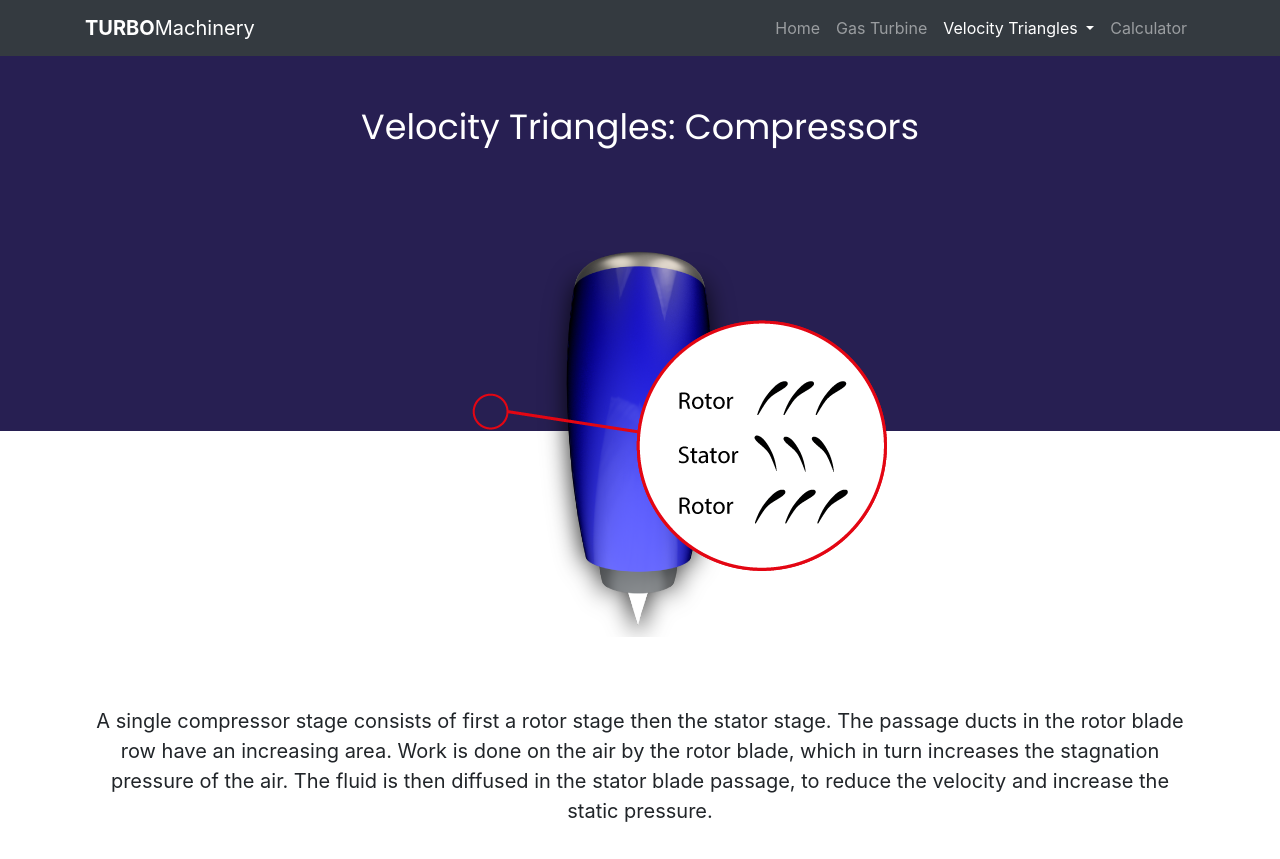
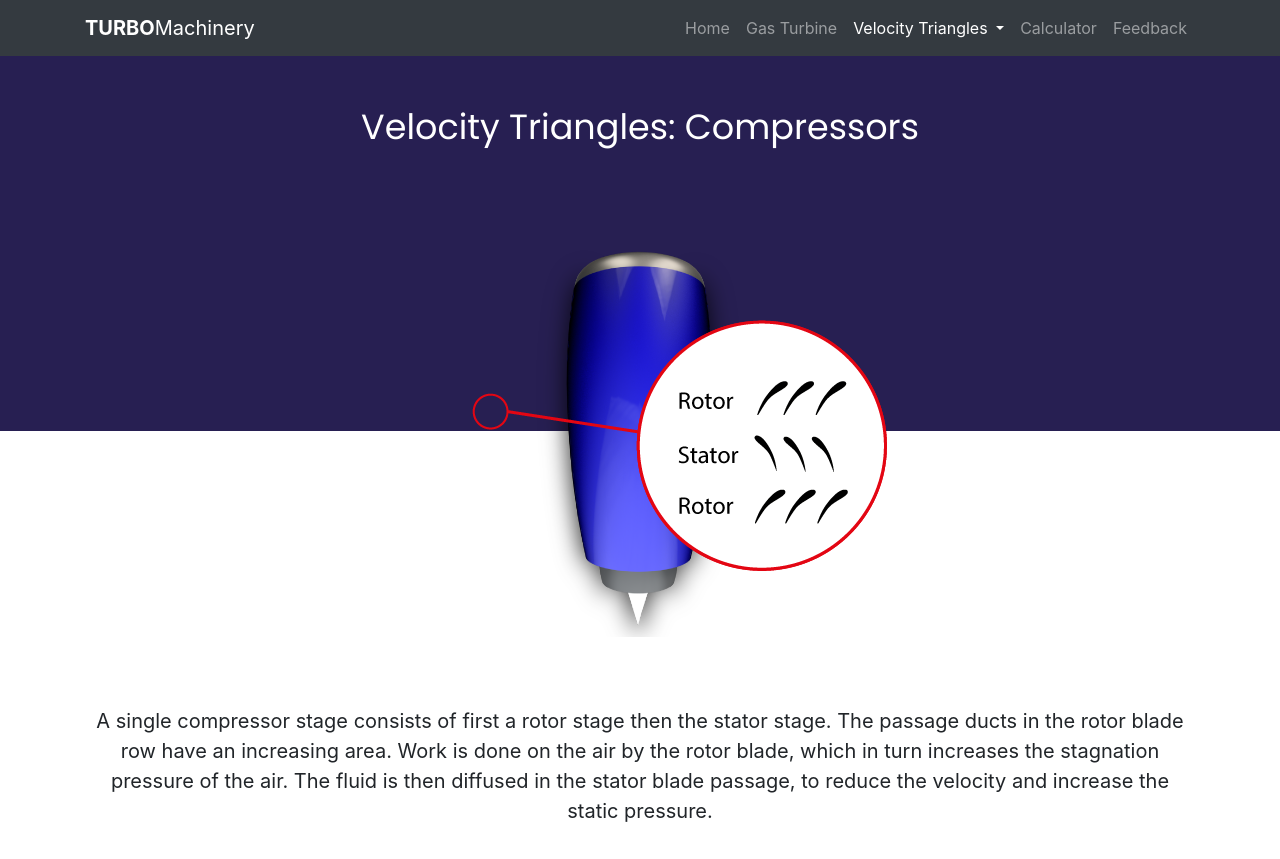
Before and after one commit to dennisamps/Learnturbomach, a plain HTML site: page compressor.html in a window 1280 px wide. Shown: the top 859 px of the page. Drawn offline with nearby package versions, Linux system fonts and the light colour scheme; a script that the page names is missing.

Commit message:
1.09
feedback link

```diff
--- a/compressor.html
+++ b/compressor.html
@@ -55,6 +55,10 @@
           </li>
           <li>
             <a class="nav-link" href="Calculator.html">Calculator</a>
+
+          </li>
+          <li>
+            <a class="nav-link" href="https://forms.gle/fbCnCVSMDa3CNvXh9" target="_blank">Feedback</a>
 
           </li>
         </ul>
```
Also changed, not shown: Calculator.html (+4 -0 lines), Gas_turbine.html (+5 -1 lines), Steam_turbine.html (+4 -0 lines), Turbine.html (+4 -0 lines), index.html (+4 -0 lines).
